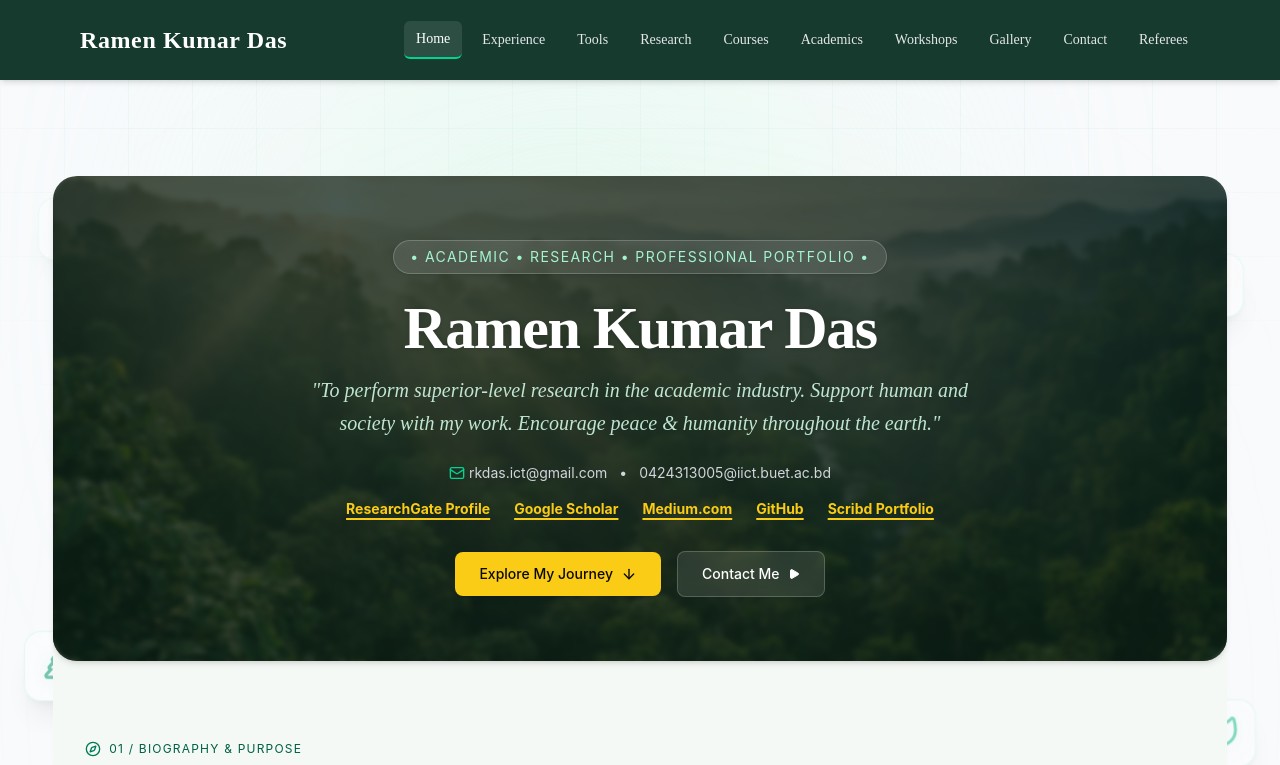
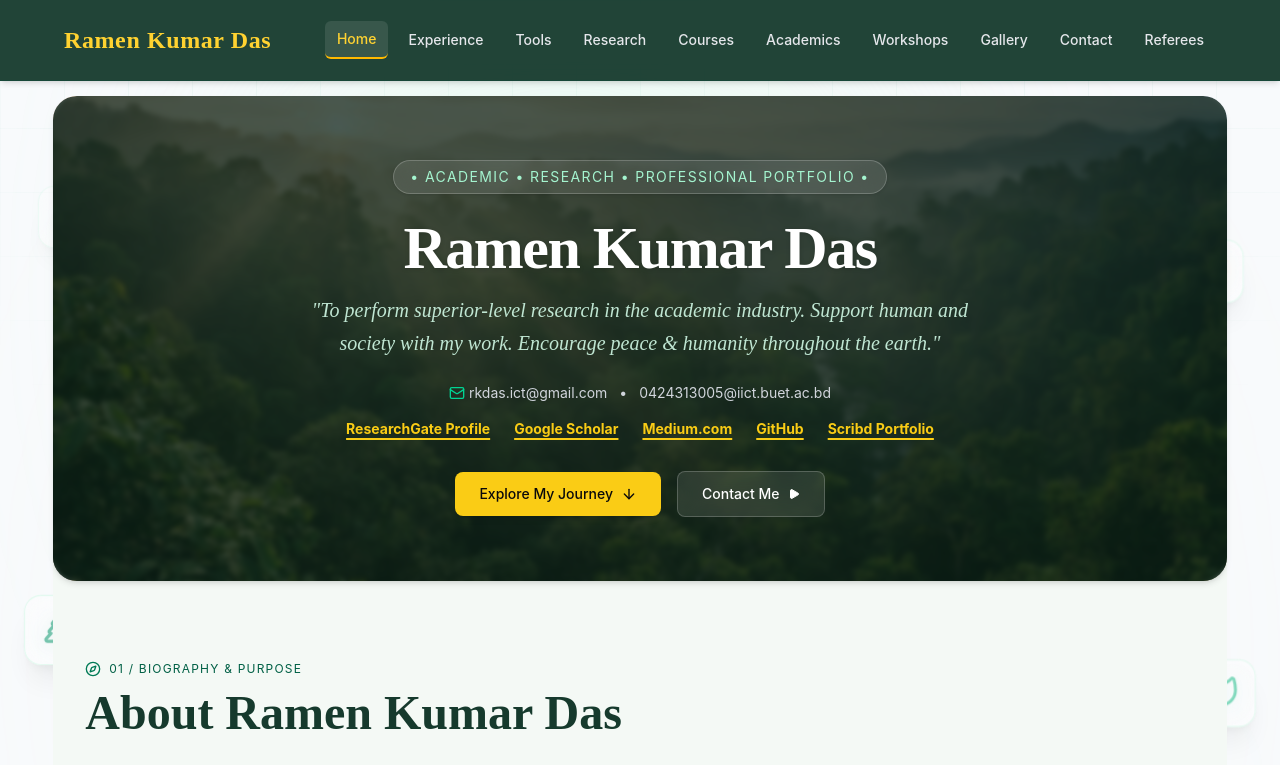
Before and after one commit to FrontFury/ramen-kumar-das-portfolio-client, a React (Vite) app: page / in a window 1280 px wide. Shown: the top 765 px of the page. Built offline with nearby package versions, Linux system fonts and the light colour scheme.

Commit message:
Update Navbar

```diff
--- a/src/pages/Shared/Navbar.jsx
+++ b/src/pages/Shared/Navbar.jsx
@@ -19,21 +19,21 @@ const Navbar = () => {
   ];
 
   return (
-    <nav className="bg-[#163A2D] text-white sticky top-0 z-50 shadow-md font-['Playfair_Display',serif]">
-      <div className="w-full mx-auto px-4 sm:px-6 lg:px-20">
+    <nav className="fixed top-0 left-0 w-full z-50 bg-[#163A2D]/95 backdrop-blur-md text-white shadow-md font-['Playfair_Display',serif] border-b border-emerald-900/30">
+      <div className="w-full mx-auto px-4 sm:px-6 lg:px-16">
         <div className="flex items-center justify-between h-16 sm:h-20">
 
-          {/* ==================== LEFT SIDE: BRAND / NAME ==================== */}
+          {/* BRAND / NAME */}
           <div className="flex-shrink-0">
             <NavLink
               to="/"
-              className="text-lg sm:text-2xl font-bold tracking-wide hover:text-emerald-200 transition-colors duration-200"
+              className="text-lg sm:text-2xl font-bold tracking-wide text-amber-300 hover:text-white transition-colors duration-200"
             >
               Ramen Kumar Das
             </NavLink>
           </div>
 
-          {/* ==================== RIGHT SIDE: DESKTOP NAV LINKS ==================== */}
+          {/* DESKTOP NAV LINKS */}
           <div className="hidden lg:flex items-center space-x-1 xl:space-x-2 text-sm">
             {navItems.map((item) => (
               <NavLink
@@ -41,10 +41,10 @@ const Navbar = () => {
                 to={item.path}
                 end={item.path === "/"}
                 className={({ isActive }) => `
-                  px-3 py-2 rounded-md font-medium transition-all duration-200 whitespace-nowrap
+                  px-3 py-2 rounded-md font-sans text-xs xl:text-sm font-medium transition-all duration-200 whitespace-nowrap
                   ${
                     isActive
-                      ? "text-white font-bold border-b-2 border-emerald-400 bg-white/10"
+                      ? "text-amber-300 font-bold border-b-2 border-amber-400 bg-white/10"
                       : "text-gray-200 hover:text-white hover:bg-white/5"
                   }
                 `}
@@ -54,12 +54,12 @@ const Navbar = () => {
             ))}
           </div>
 
-          {/* ==================== MOBILE HAMBURGER BUTTON ==================== */}
+          {/* MOBILE HAMBURGER BUTTON */}
           <div className="flex lg:hidden">
             <button
               onClick={() => setIsOpen((prev) => !prev)}
               type="button"
-              className="p-2 rounded-md text-gray-200 hover:text-white hover:bg-[#123025] focus:outline-none cursor-pointer"
+              className="p-2 rounded-lg text-gray-200 hover:text-white hover:bg-[#123025] focus:outline-none cursor-pointer border border-emerald-800/40"
               aria-label="Toggle Menu"
             >
               {isOpen ? <X className="w-6 h-6" /> : <Menu className="w-6 h-6" />}
@@ -68,9 +68,9 @@ const Navbar = () => {
         </div>
       </div>
 
-      {/* ==================== MOBILE MENU DROPDOWN ==================== */}
+      {/* MOBILE MENU DROPDOWN */}
       {isOpen && (
-        <div className="lg:hidden bg-[#123025] border-t border-emerald-800/50 px-4 pt-2 pb-6 space-y-1 transition-all duration-300">
+        <div className="lg:hidden bg-[#123025] border-t border-emerald-800/50 px-4 pt-2 pb-6 space-y-1 font-sans shadow-2xl">
           {navItems.map((item) => (
             <NavLink
               key={item.id}
@@ -78,10 +78,10 @@ const Navbar = () => {
               end={item.path === "/"}
               onClick={() => setIsOpen(false)}
               className={({ isActive }) => `
-                block px-3 py-2.5 rounded-md text-base font-medium transition-colors duration-200
+                block px-3 py-2.5 rounded-md text-sm font-medium transition-colors duration-200
                 ${
                   isActive
-                    ? "bg-emerald-900/60 text-white font-bold border-l-4 border-emerald-400 pl-4"
+                    ? "bg-emerald-900/80 text-amber-300 font-bold border-l-4 border-amber-400 pl-4"
                     : "text-gray-200 hover:bg-white/5 hover:text-white"
                 }
               `}
```
